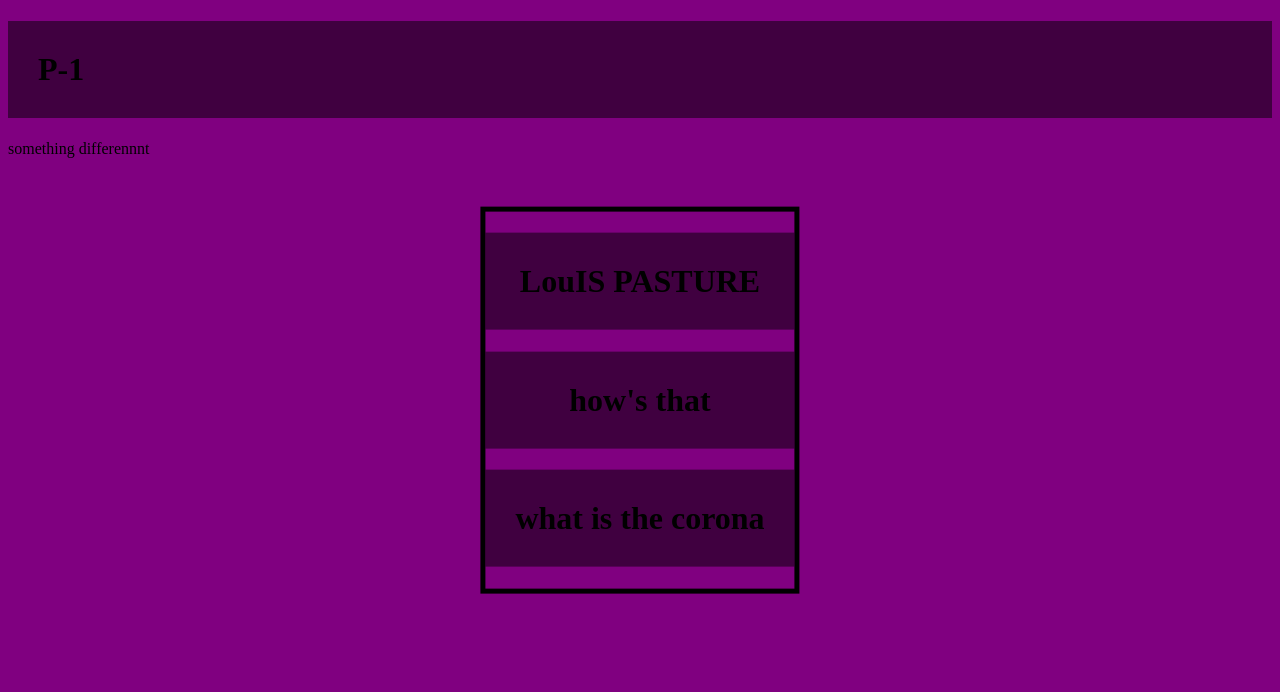
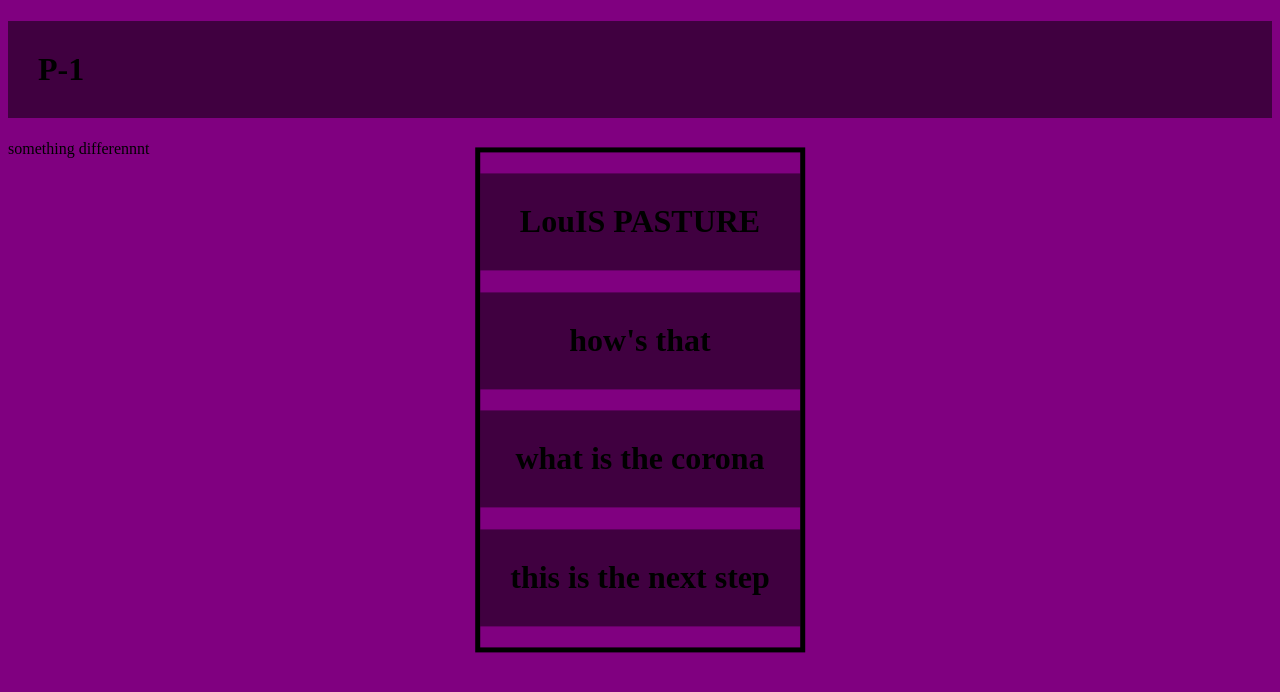
Before and after one commit to harshBansal47/beginners-2, a plain HTML site: page index-2.html in a window 1280 px wide. Drawn offline with Linux system fonts and the light colour scheme.

Commit message:
Update index-2.html
third step

```diff
--- a/index-2.html
+++ b/index-2.html
@@ -12,6 +12,7 @@
   <h1>LouIS PASTURE</h1>
       <h1>how's that</h1>
       <h1>what is the corona</h1>
+      <h1>this is the next step</h1>
   </div>
   </body>
 </html>
```
